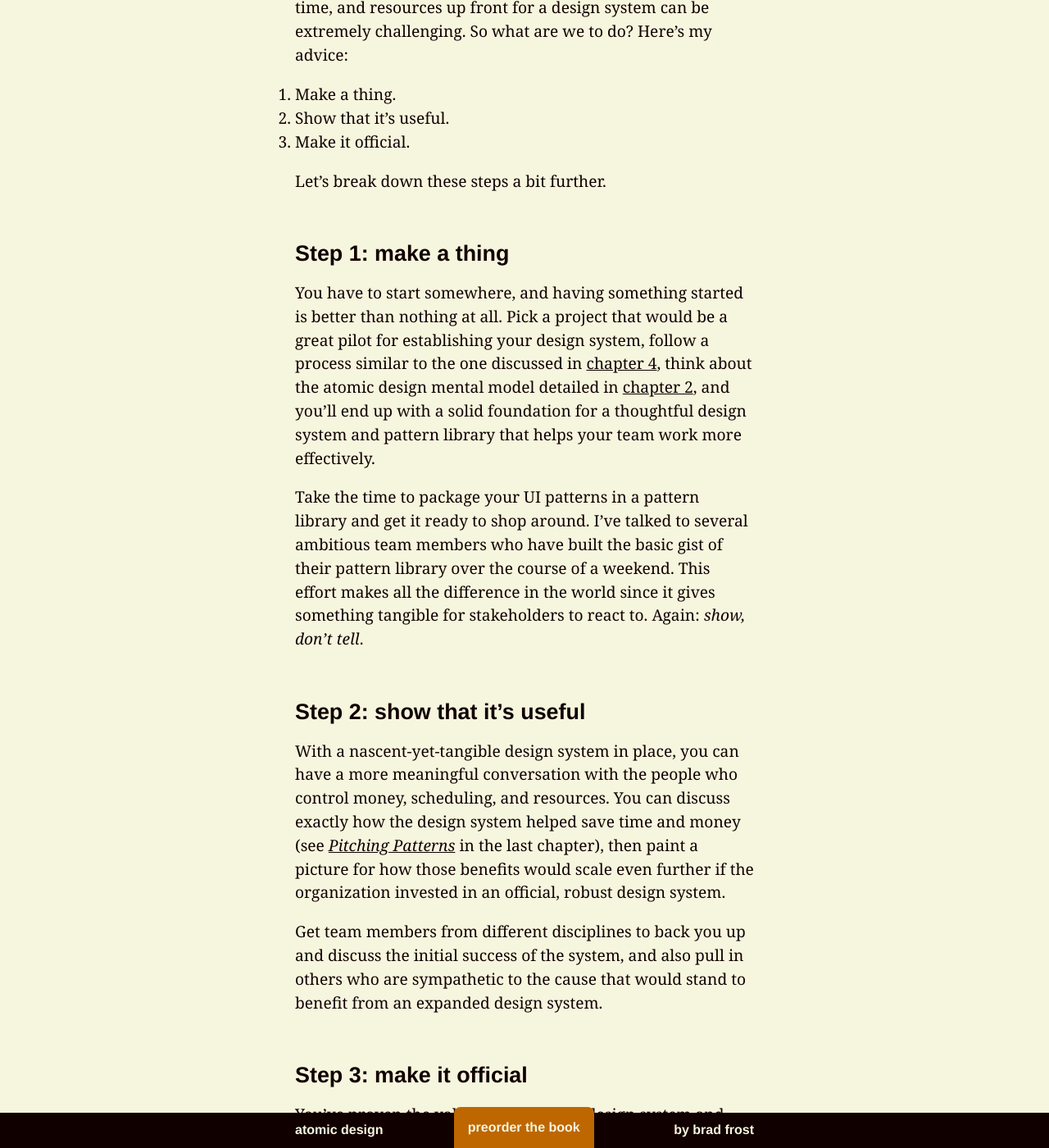
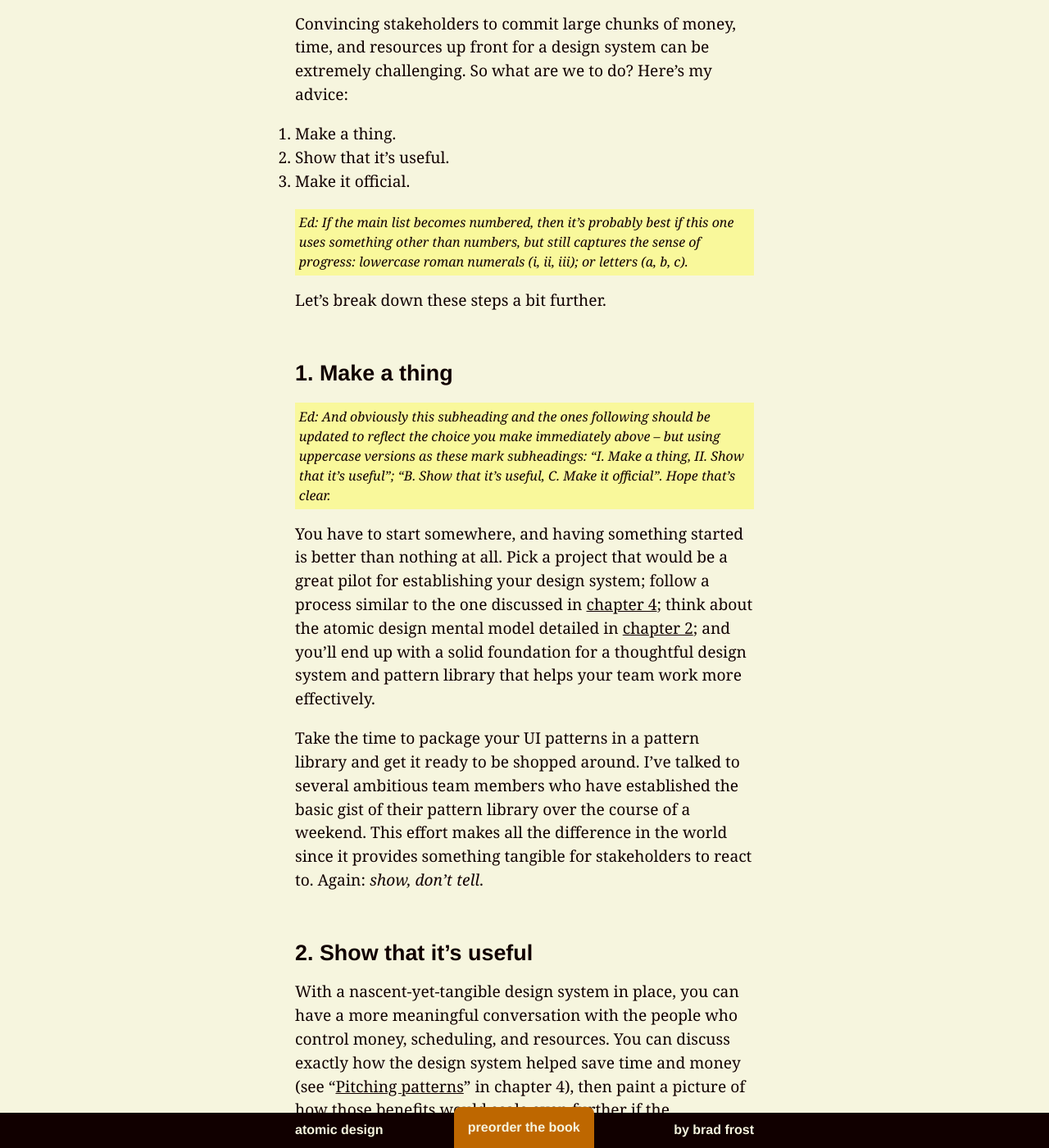
Before and after one commit to bradfrost/atomic-design, a Jekyll site: the page built from chapter-5.md, in a window 1280 px wide and 1400 px high, scrolled down 7063 px. Shown: the whole window at 82% size. Built offline with Jekyll 4.4.1, drawn with Linux system fonts in a browser that asks for light colours; some of the changed text lies outside the part shown.

Commit message:
Edits to line 120.

```diff
--- a/chapter-5.md
+++ b/chapter-5.md
@@ -65,7 +65,7 @@ As you embark on this journey, let's talk about things you can do to craft a des
 
 <div class="editor">
 {% capture m %}
-Ed: I wonder whether this list should be numbered. The rest of this chapter expands on each of these points, and some of these in turn contain further lists which are also then explained in more detail. It’s easy for a reader to lose track of where they are. If you decide to number this list, you can then add the corresponding number to the heading.
+Ed: I wonder whether this list should be numbered. (I’ll leave it alone for now as it will impact matters below and you should choose what you prefer.) The rest of this chapter expands on each of these points, and some of these in turn contain further lists which are also then explained in more detail. It’s easy for a reader to lose track of where they are. If you decide to number this list, you can then add the corresponding number to the heading to help readers orient[ate] themselves.
 {% endcapture %}
 {{ m | markdownify }}
 </div>
@@ -75,7 +75,7 @@ Let's go into each one of these points in more detail.
 ## Make it official
 Your initial style guide may begin its life as a side project, the result of a weekend hackathon, or as the brainchild of one or two ambitious team members. As we discussed in the last chapter, your client or boss doesn't even have to know you're creating a thoughtful design system and accompanying pattern library. Remember: ask forgiveness, not permission!
 
-Organic beginnings are all well and good, but to establish a truly <span class="editor">impactful</span> design system that creates long-term success for your organization, **the design system needs to evolve into an officially-sanctioned endeavor**. That means thinking of it as a product rather than a simple side project, and allocating real time, budget, and people to it.
+Organic beginnings are all well and good, but to establish a truly <span class="editor">impactful</span> design system that creates long-term success for your organization, **the design system needs to evolve into an officially sanctioned endeavor**. That means thinking of it as a product rather than a simple side project, and allocating real time, budget, and people to it.
 
 <div class="editor">
 {% capture m %}
@@ -90,19 +90,34 @@ Convincing stakeholders to commit large chunks of money, time, and resources up
 2. Show that it's useful.
 3. Make it official.
 
+<div class="editor">
+{% capture m %}
+Ed: If the main list becomes numbered, then it’s probably best if this one uses something other than numbers, but still captures the sense of progress: lowercase roman numerals (i, ii, iii); or letters (a, b, c).
+{% endcapture %}
+{{ m | markdownify }}
+</div>
+
 Let's break down these steps a bit further.
 
-### Step 1: make a thing
-You have to start somewhere, and having something started is better than nothing at all. Pick a project that would be a great pilot for establishing your design system, follow a process similar to the one discussed in [chapter 4](/chapter-4/), think about the atomic design mental model detailed in [chapter 2](/chapter-2/), and you'll end up with a solid foundation for a thoughtful design system and pattern library that helps your team work more effectively.
+### 1. Make a thing
 
-Take the time to package your UI patterns in a pattern library and get it ready to shop around. I've talked to several ambitious team members who have built the basic gist of their pattern library over the course of a weekend. This effort makes all the difference in the world since it gives something tangible for stakeholders to react to. Again: *show, don't tell*.
+<div class="editor">
+{% capture m %}
+Ed: And obviously this subheading and the ones following should be updated to reflect the choice you make immediately above – but using uppercase versions as these mark subheadings: “I. Make a thing, II. Show that it’s useful”; “B. Show that it’s useful, C. Make it official”. Hope that’s clear.
+{% endcapture %}
+{{ m | markdownify }}
+</div>
 
-### Step 2: show that it's useful
-With a nascent-yet-tangible design system in place, you can have a more meaningful conversation with the people who control money, scheduling, and resources. You can discuss exactly how the design system helped save time and money (see *[Pitching Patterns](/chapter-4/#pitching-patterns)* in the last chapter), then paint a picture for how those benefits would scale even further if the organization invested in an official, robust design system.
+You have to start somewhere, and having something started is better than nothing at all. Pick a project that would be a great pilot for establishing your design system; follow a process similar to the one discussed in [chapter 4](/chapter-4/); think about the atomic design mental model detailed in [chapter 2](/chapter-2/); and you'll end up with a solid foundation for a thoughtful design system and pattern library that helps your team work more effectively.
 
-Get team members from different disciplines to back you up and discuss the initial success of the system, and also pull in others who are sympathetic to the cause that would stand to benefit from an expanded design system.
+Take the time to package your UI patterns in a pattern library and get it ready to be shopped around. I've talked to several ambitious team members who have established the basic gist of their pattern library over the course of a weekend. This effort makes all the difference in the world since it provides something tangible for stakeholders to react to. Again: *show, don't tell*.
 
-### Step 3: make it official
+### 2. Show that it's useful
+With a nascent-yet-tangible design system in place, you can have a more meaningful conversation with the people who control money, scheduling, and resources. You can discuss exactly how the design system helped save time and money (see “[Pitching patterns](/chapter-4/#pitching-patterns)” in chapter 4), then paint a picture of how those benefits would scale even further if the organization invested in an official, robust design system.
+
+Get team members from different disciplines to back you up and discuss the initial success of the system, and also pull in others who are sympathetic to the cause who would stand to benefit from an expanded design system.
+
+### 3. Make it official
 You've proven the value of your initial design system and presented a roadmap for how to make it even better. With any luck your organization will commit to making the design system an Official Thing.
 
 With approval from the highest levels, you're now able to put a plan into action that involves: allocating and/or hiring people to work on the design system, developing a plan to make the design system more comprehensive, establishing a governance strategy, and laying out a product roadmap for the design system.
```
Also changed, not shown: 1 other file.
